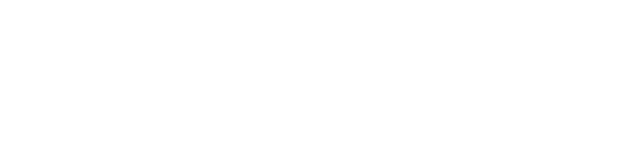
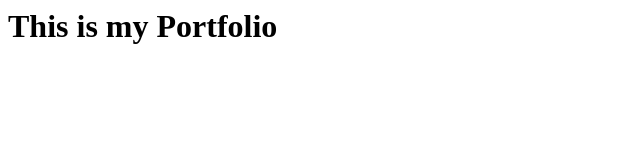
Before and after one commit to gurtmyrat/portfolio, a plain HTML site: page index.html in a window 1280 px wide. Shown: the whole page, without its empty margins (0-640 px from the left). Drawn offline with Linux system fonts and the light colour scheme.

Commit message:
second commit

```diff
--- a/index.html
+++ b/index.html
@@ -5,6 +5,6 @@
     <title>Document</title>
 </head>
 <body>
-
+	<h1> This is my Portfolio </h1>
 </body>
 </html>
```
